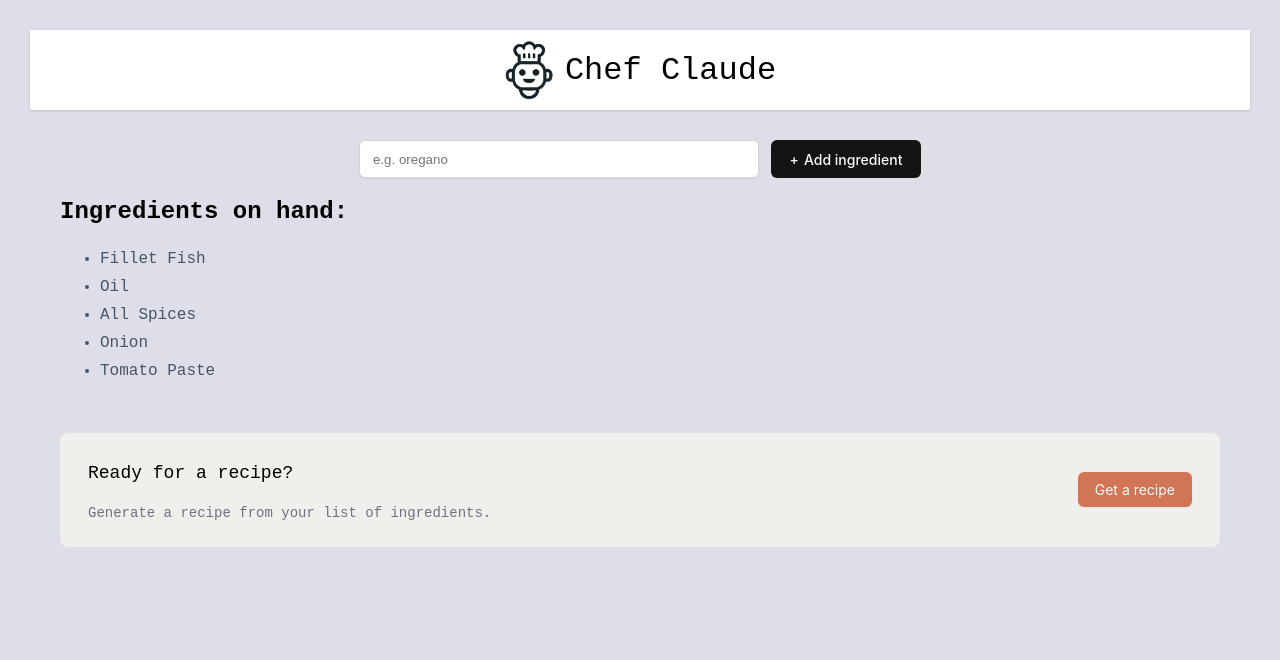
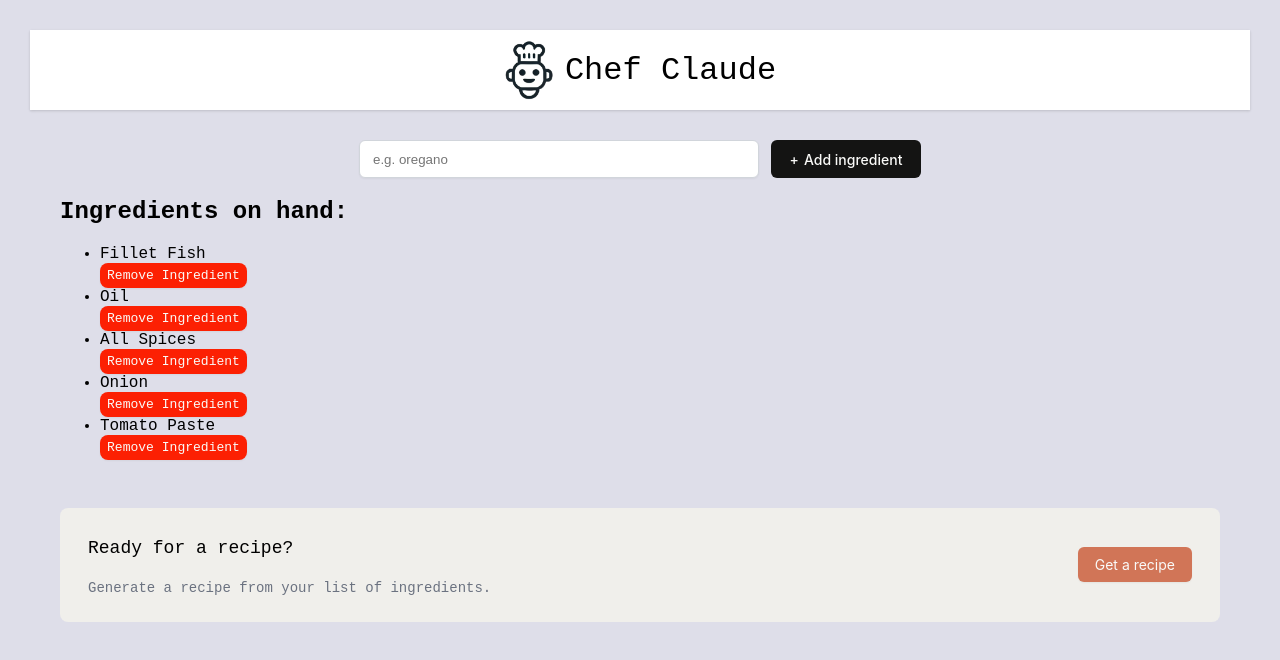
Before and after one commit to DoniJ12/AI-Generated-Recipe-s-web-app-, a React (Vite) app: page / in a window 1280 px wide. Shown: the top 660 px of the page. Built offline with nearby package versions, Linux system fonts and the light colour scheme; no server answers; what @huggingface/inference would draw is missing.

Commit message:
Added the remove button

```diff
--- a/src/Form.jsx
+++ b/src/Form.jsx
@@ -19,6 +19,11 @@ export default function Main() {
     setIngredients((prevIngredients) => [...prevIngredients, newIngredient]);
   }
 
+  function handleRemove(ingredientToRemove) {
+    const newList = ingredients.filter(list => list != ingredientToRemove)
+    setIngredients(prevState => prevState = newList)
+  }
+
   async function getRecipe() {
     const recipeMarkdown = await getRecipeFromMistral(ingredients);
     setRecipe(recipeMarkdown);
@@ -36,7 +41,7 @@ export default function Main() {
         <button>Add ingredient</button>
       </form>
       {ingredients.length > 0 && (
-        <RecipeList ingredients={ingredients} getRecipe={getRecipe} />
+        <RecipeList ingredients={ingredients} getRecipe={getRecipe} removeIngredient = {handleRemove}/>
       )}
       {recipe && <ClaudeRecipe recipe={recipe} />}
     </main>
--- a/src/components/RecipeList.jsx
+++ b/src/components/RecipeList.jsx
@@ -1,6 +1,13 @@
+import React from "react"
+
 export default function (props) {
   const ingredientsListItems = props.ingredients.map((ingredient) => (
-    <li key={ingredient}>{ingredient}</li>
+    <div key={ingredient}>
+      <li>{ingredient}</li>
+      <button onClick={() => props.removeIngredient(ingredient)} className="remove-button">
+        Remove Ingredient
+      </button>
+    </div>
   ));
 
   return (
--- a/src/index.css
+++ b/src/index.css
@@ -92,6 +92,18 @@ ul.ingredients-list > li {
     line-height: 20px;
 }
 
+.remove-button {
+   border: none;
+    border-radius: 8px;
+    background: #fc2003;
+    box-shadow: 0px 1px 2px 0px rgba(0, 0, 0, 0.05);
+    color: #FAFAF8;
+    padding: 5px 7px;
+    font-family: 'Courier New', Courier, monospace, sans-serif;
+    font-size: 0.815rem;
+    cursor: pointer;
+}
+
 .get-recipe-container button {
     border: none;
     border-radius: 6px;
```
